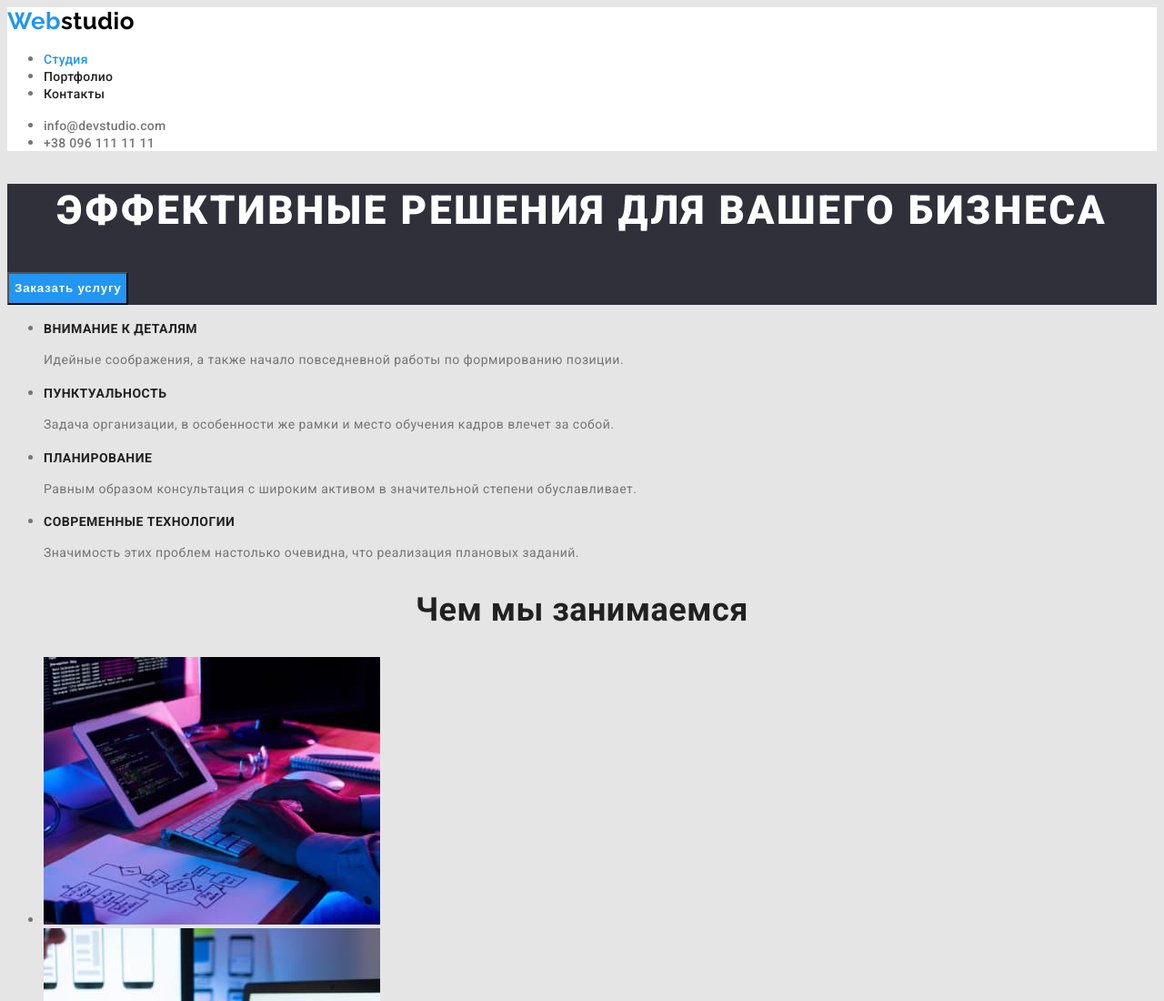
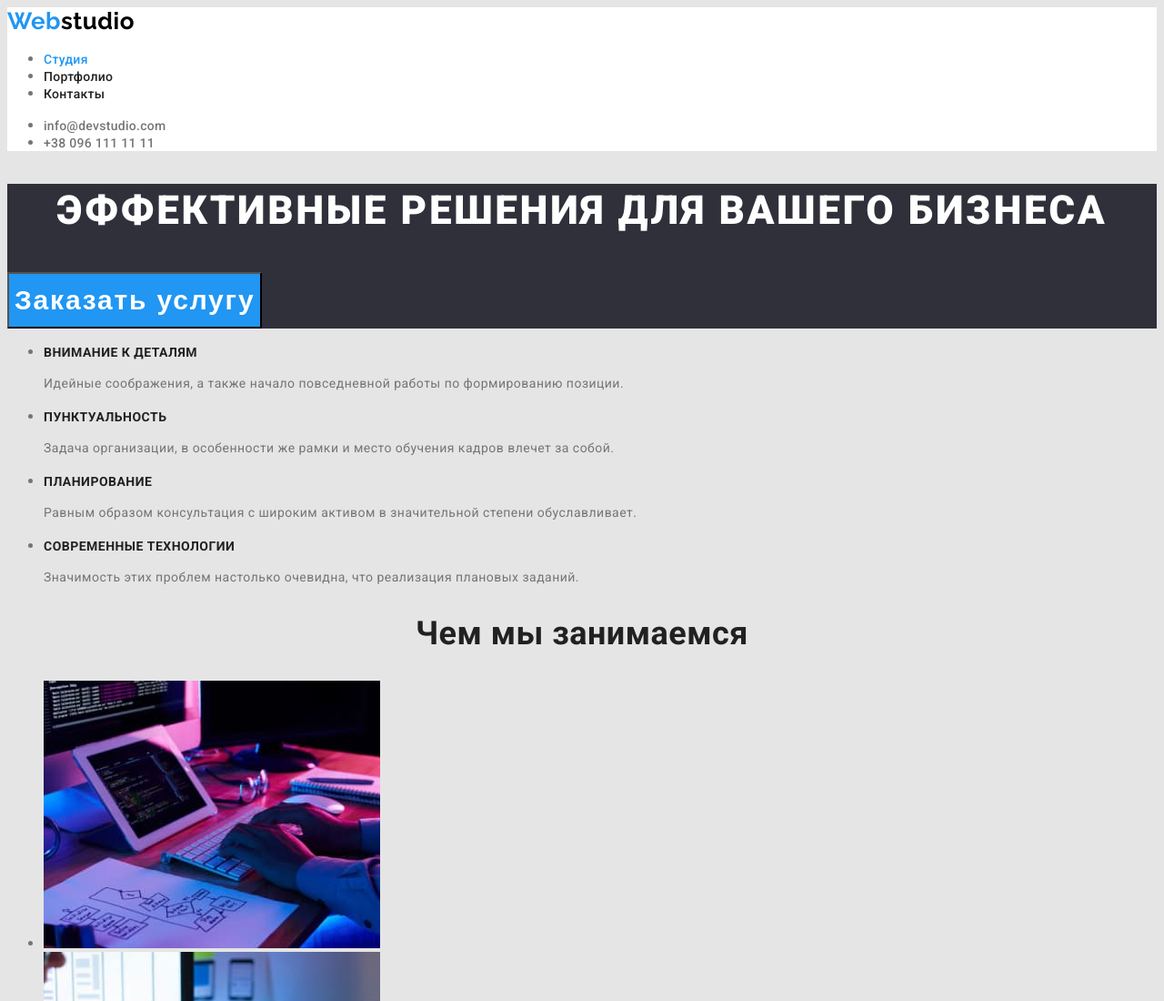
Before and after one commit to mstryuts/goit-markup-hw-02, a plain HTML site: page index.html in a window 1280 px wide. Shown: the top 1100 px of the page at 91% size. Drawn offline with Linux system fonts and the light colour scheme.

Commit message:
font size hero button correct

```diff
--- a/css/styles.css
+++ b/css/styles.css
@@ -93,8 +93,8 @@ letter-spacing: 0.02em;
     color: var(--white-color);
     background-color: var(--accent-color);
     font-weight: 700;
-    font-size: 1.87;
-    line-height: 30px;
+    font-size: 30px;
+    line-height: 1.87;
     display: flex;
     align-items: center;
     text-align: center;
```
